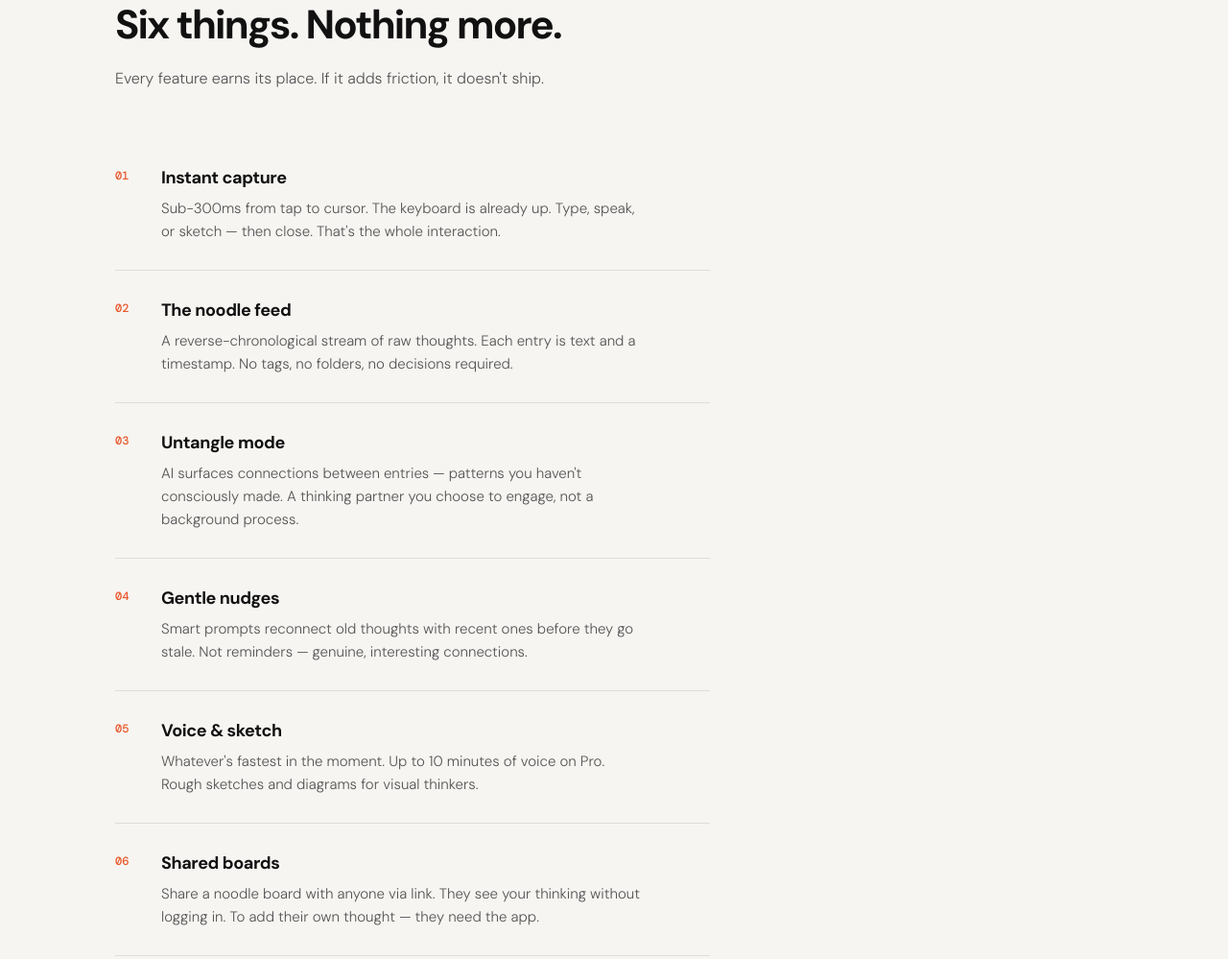
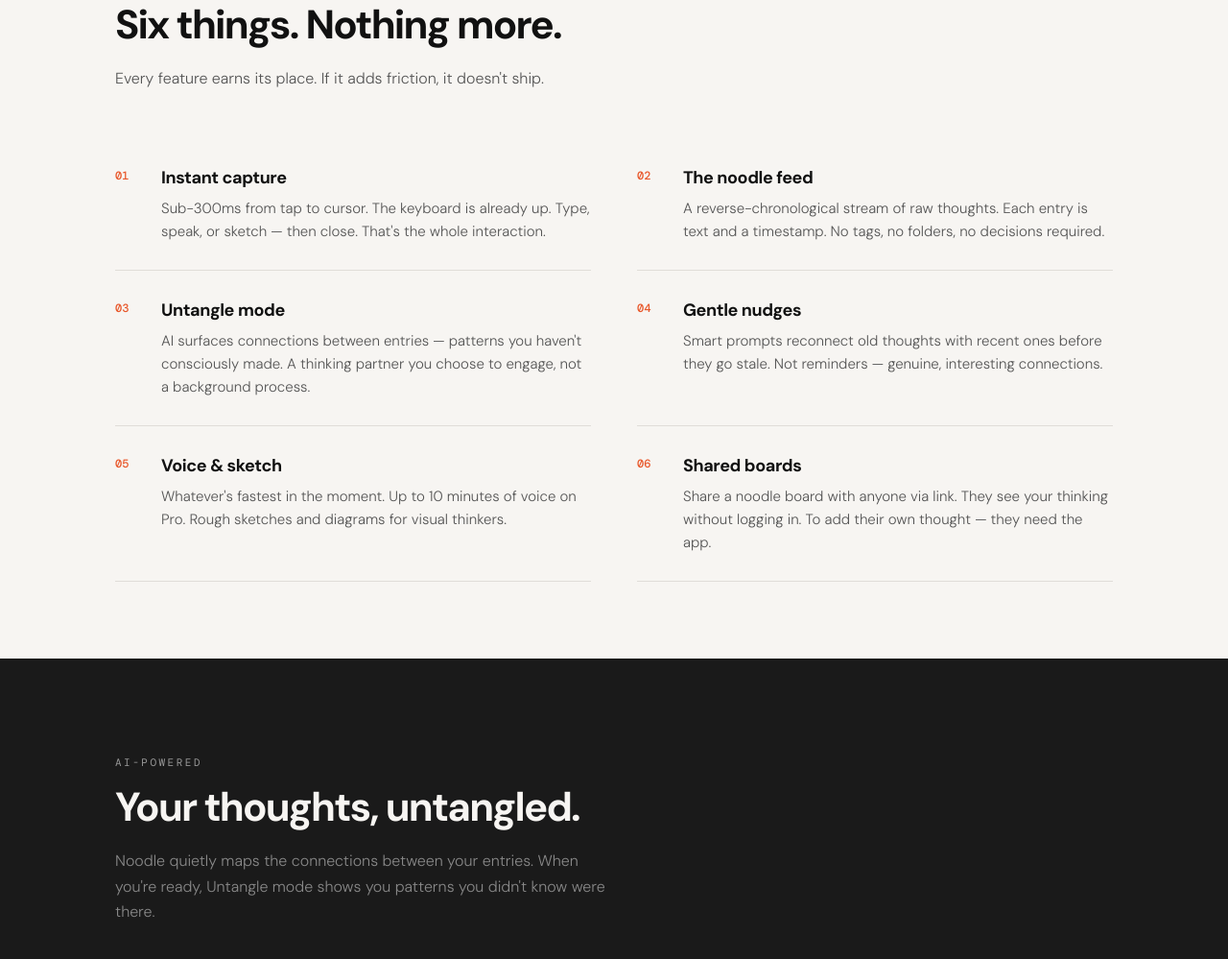
Before and after one commit to lrareuk/indigo, a plain HTML site: page site/index.html in a window 1280 px wide. Shown: the part 1528-2527 px from the top of the page at 96% size. Drawn offline with nearby package versions, Linux system fonts and the light colour scheme.

Commit message:
column update

```diff
--- a/site/assets/css/style.css
+++ b/site/assets/css/style.css
@@ -580,7 +580,11 @@
 
 .features { padding: 100px 0 80px; }
 
-.features__list { max-width: 620px; }
+.features__list {
+  display: grid;
+  grid-template-columns: 1fr 1fr;
+  column-gap: 48px;
+}
 
 .feature {
   display: flex;
@@ -611,7 +615,6 @@
   font-weight: 300;
   color: var(--mid-grey);
   line-height: 1.6;
-  max-width: 500px;
 }
 
 /* ─── Untangle Section ────────────────────────────────── */
@@ -942,6 +945,7 @@
   .quote-section { padding: 64px 24px; }
 
   .features { padding: 64px 0 48px; }
+  .features__list { grid-template-columns: 1fr; }
 
   .untangle-section { padding: 64px 0; }
 
```
